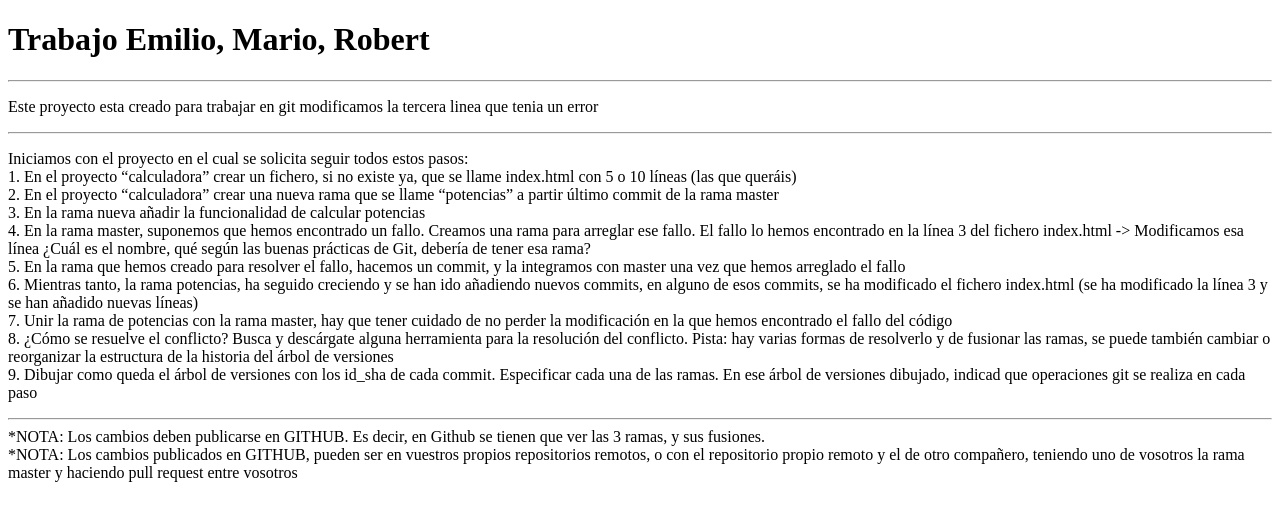
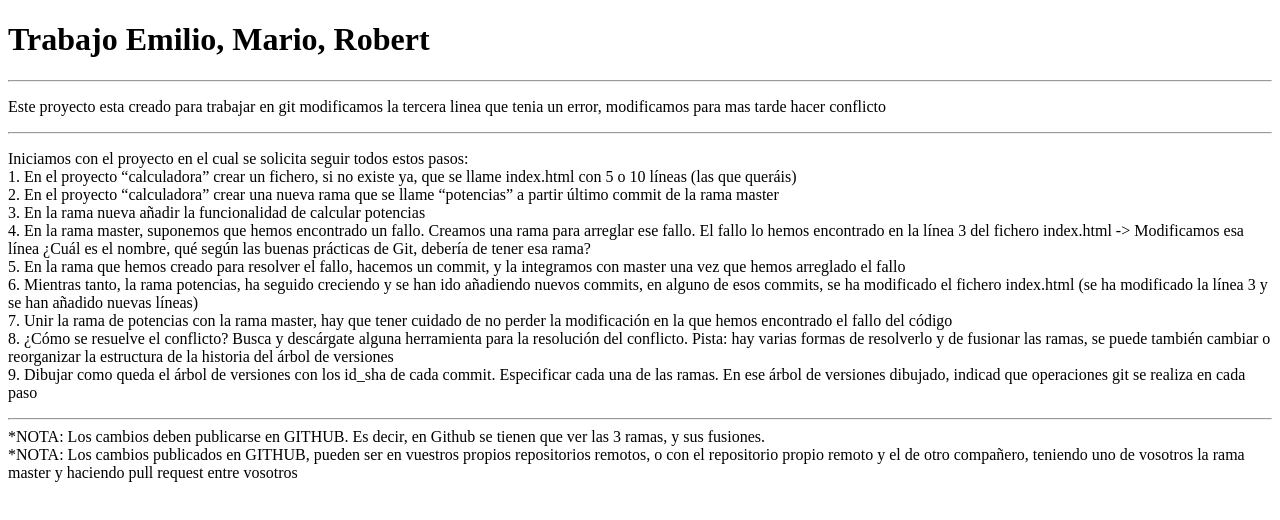
Before and after one commit to marioognpl/calculadora-1, a plain HTML site: page index.html in a window 1280 px wide. Drawn offline with Linux system fonts and the light colour scheme.

Commit message:
Modificacion index para hacer conflicto

```diff
--- a/index.html
+++ b/index.html
@@ -8,7 +8,7 @@
 <body>
     <h1>Trabajo Emilio, Mario, Robert</h1>
     <hr/>
-    <p>Este proyecto esta creado para trabajar en git modificamos la tercera linea que tenia un error</p>
+    <p>Este proyecto esta creado para trabajar en git modificamos la tercera linea que tenia un error, modificamos para mas tarde hacer conflicto</p>
     <hr/>
     <p>Iniciamos con el proyecto en el cual se solicita seguir todos estos pasos: <br/>
         1. En el proyecto “calculadora” crear un fichero, si no existe ya, que se llame
```
